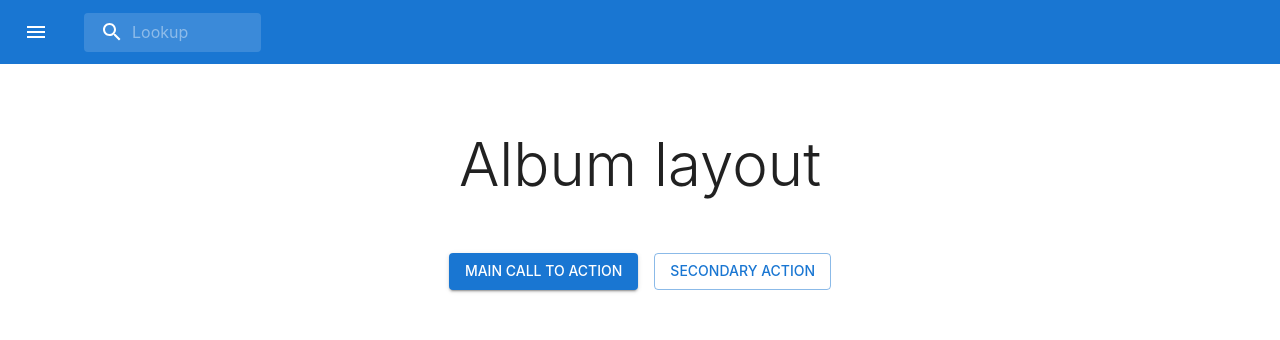
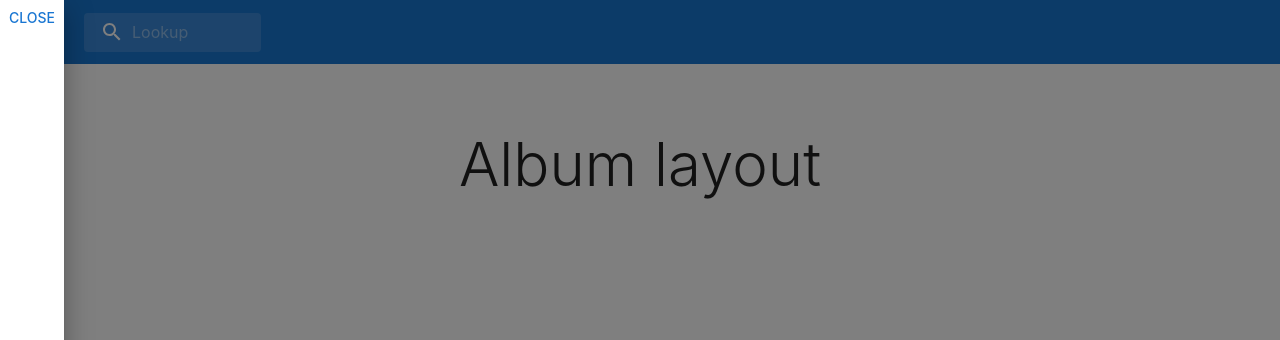
Before and after one commit to GRawhideMart/graffiti-explorer, a React (Create React App) app in the folder client/: page / in a window 1280 px wide. Both pictures are taken after a click on the button "open drawer". Shown: the top 340 px of the page. Built offline with nearby package versions, Linux system fonts and the light colour scheme.

Commit message:
Implemented side drawer state

```diff
--- a/client/src/App.jsx
+++ b/client/src/App.jsx
@@ -11,13 +11,22 @@ import Typography from "@mui/material/Typography";
 
 import Footer from "./components/Footer";
 import Header from "./components/Header";
+import { useState } from "react";
+import { Drawer } from "@mui/material";
 
 const cards = [1, 2, 3, 4, 5, 6, 7, 8, 9];
 
 export default function Album() {
+  // Side Drawer state
+  const [isDrawerOpen, setIsDrawerOpen] = useState(false);
+
   return (
     <div>
-      <Header />
+      <Drawer open={isDrawerOpen}>
+        <Button onClick={() => setIsDrawerOpen(false)}>Close</Button>
+      </Drawer>
+      {/* Drawer's state must be passed down to the appbar, in order to keep track of the state */}
+      <Header isDrawerOpen={isDrawerOpen} setIsDrawerOpen={setIsDrawerOpen} />
       <main>
         {/* Hero unit */}
         <Box
@@ -48,10 +57,7 @@ export default function Album() {
               direction="row"
               spacing={2}
               justifyContent="center"
-            >
-              <Button variant="contained">Main call to action</Button>
-              <Button variant="outlined">Secondary action</Button>
-            </Stack>
+            ></Stack>
           </Container>
         </Box>
         <Container sx={{ py: 8 }} maxWidth="md">
--- a/client/src/components/Header/appbar.component.jsx
+++ b/client/src/components/Header/appbar.component.jsx
@@ -49,7 +49,7 @@ const StyledInputBase = styled(InputBase)(({ theme }) => ({
   },
 }));
 
-export default function SearchAppBar() {
+export default function SearchAppBar({ isDrawerOpen, setIsDrawerOpen }) {
   return (
     <Box sx={{ flexGrow: 1 }}>
       <AppBar position="static">
@@ -60,6 +60,7 @@ export default function SearchAppBar() {
             color="inherit"
             aria-label="open drawer"
             sx={{ mr: 2 }}
+            onClick={() => setIsDrawerOpen(!isDrawerOpen)}
           >
             <MenuIcon />
           </IconButton>
--- a/client/src/components/Header/header.component.jsx
+++ b/client/src/components/Header/header.component.jsx
@@ -1,11 +1,11 @@
 import CssBaseline from "@mui/material/CssBaseline";
 import AppBar from "./appbar.component";
 
-const Header = () => {
+const Header = ({ isDrawerOpen, setIsDrawerOpen }) => {
   return (
     <div>
       <CssBaseline />
-      <AppBar />
+      <AppBar isDrawerOpen={isDrawerOpen} setIsDrawerOpen={setIsDrawerOpen} />
     </div>
   );
 };
```
